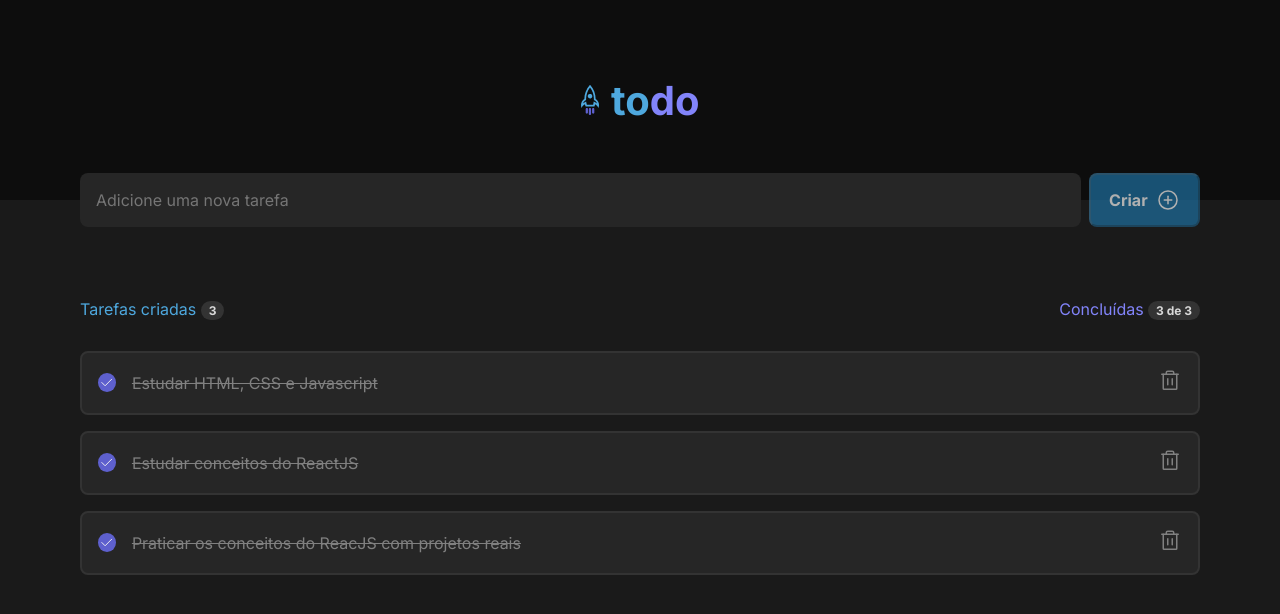
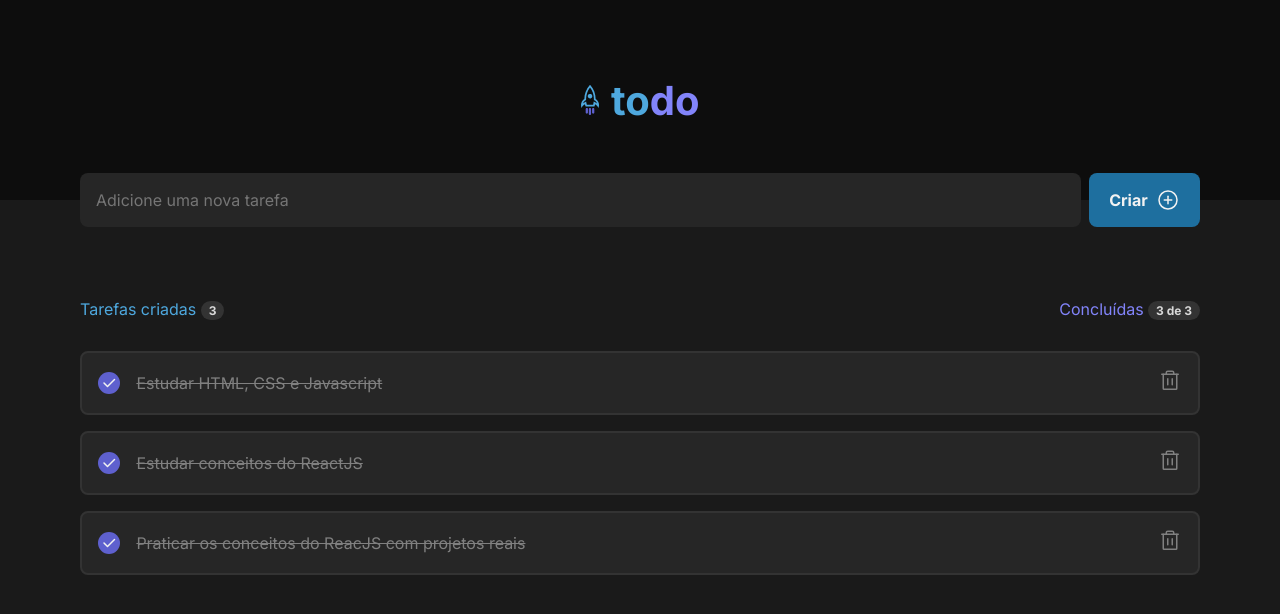
Before and after one commit to jp-freitas/todo-app, a React (Vite) app: page / in a window 1280 px wide. Shown: the top 614 px of the page. Built offline with nearby package versions, Linux system fonts and the light colour scheme.

Commit message:
Removing the opacity of new task button and the radio button on tasks

```diff
--- a/src/components/NewTask.module.css
+++ b/src/components/NewTask.module.css
@@ -30,6 +30,7 @@ form button {
   width: 10%;
   height: 54px;
   border-radius: 8px;
+  border: 0;
   background: var(--blue-dark);
   color: var(--gray-100);
   font-weight: 700;
@@ -45,8 +46,11 @@ form button:hover {
 }
 
 form button:disabled {
-  opacity: 0.7;
   cursor: not-allowed;
+}
+
+form button:disabled:hover {
+  background: var(--blue-dark);
 }
 
 form button svg {
--- a/src/components/Task.module.css
+++ b/src/components/Task.module.css
@@ -11,8 +11,7 @@
 
 .task button.check {
   margin-right: 1rem;
-  width: 1.2rem;
-  height: 1.2rem;
+  padding: 0.6rem;
   background: transparent;
   border: 2px solid var(--blue);
   border-radius: 100%;
@@ -25,8 +24,7 @@
 
 .task button.checked {
   margin-right: 1rem;
-  width: 1.2rem;
-  height: 1.2rem;
+  padding: 0.2rem;
   background: var(--purple-dark);
   color: var(--gray-100);
   border: 0;
--- a/src/components/Task.tsx
+++ b/src/components/Task.tsx
@@ -15,7 +15,7 @@ export function Task({ id, name, isComplete, handleCompleteTask, handleDeleteTas
   return (
     <div className={styles.task}>
       <button onClick={() => handleCompleteTask(id)} className={isComplete ? styles.checked : styles.check}>
-        {isComplete && <Check size={15} />}
+        {isComplete && <Check size={16} weight="bold" />}
       </button>
       <p className={isComplete ? styles.done : ''}>{name}</p>
       <button onClick={() => handleDeleteTask(id)} className={styles.trash}>
```
Also changed, not shown: 1 other file (tests, documents, lock files or other folders).
